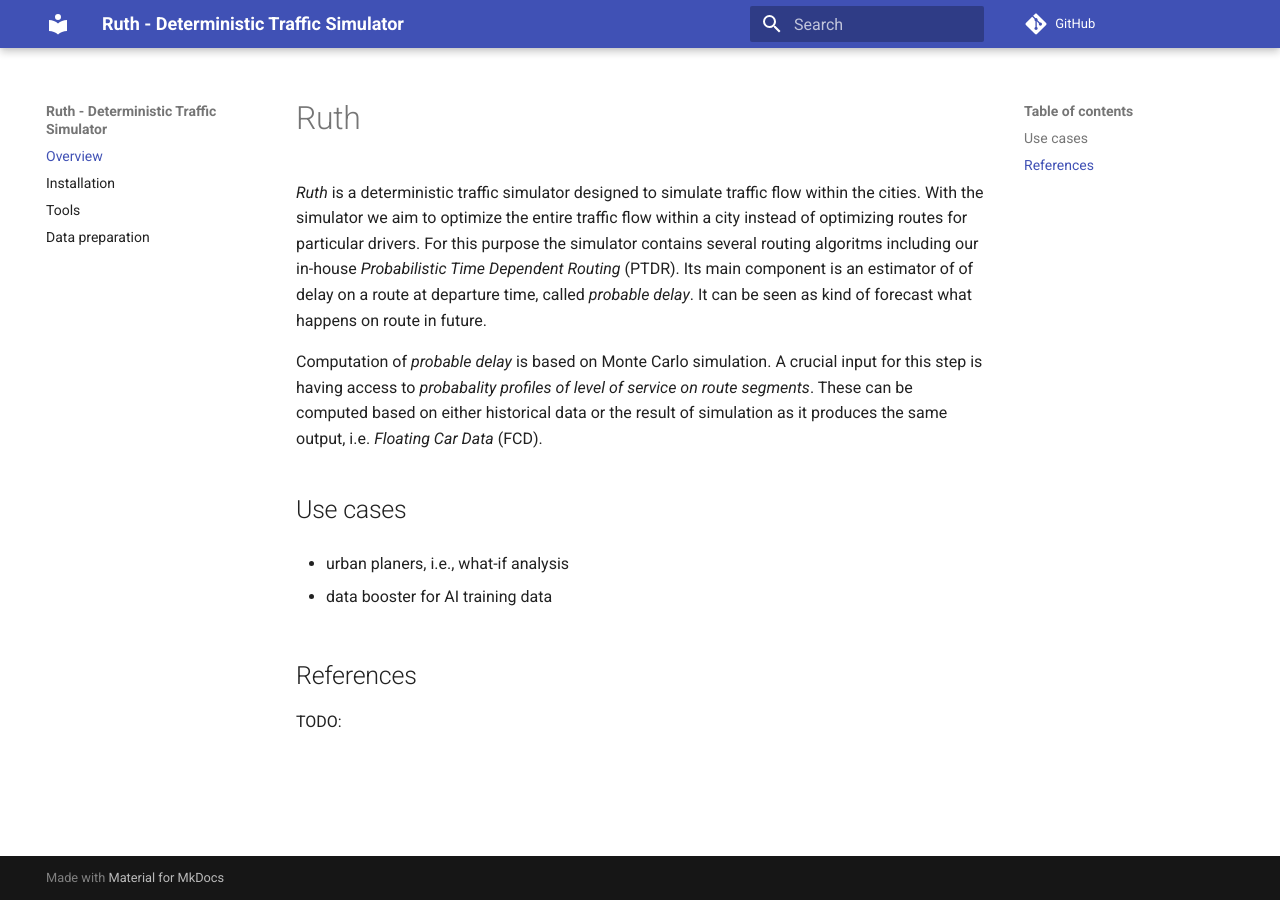
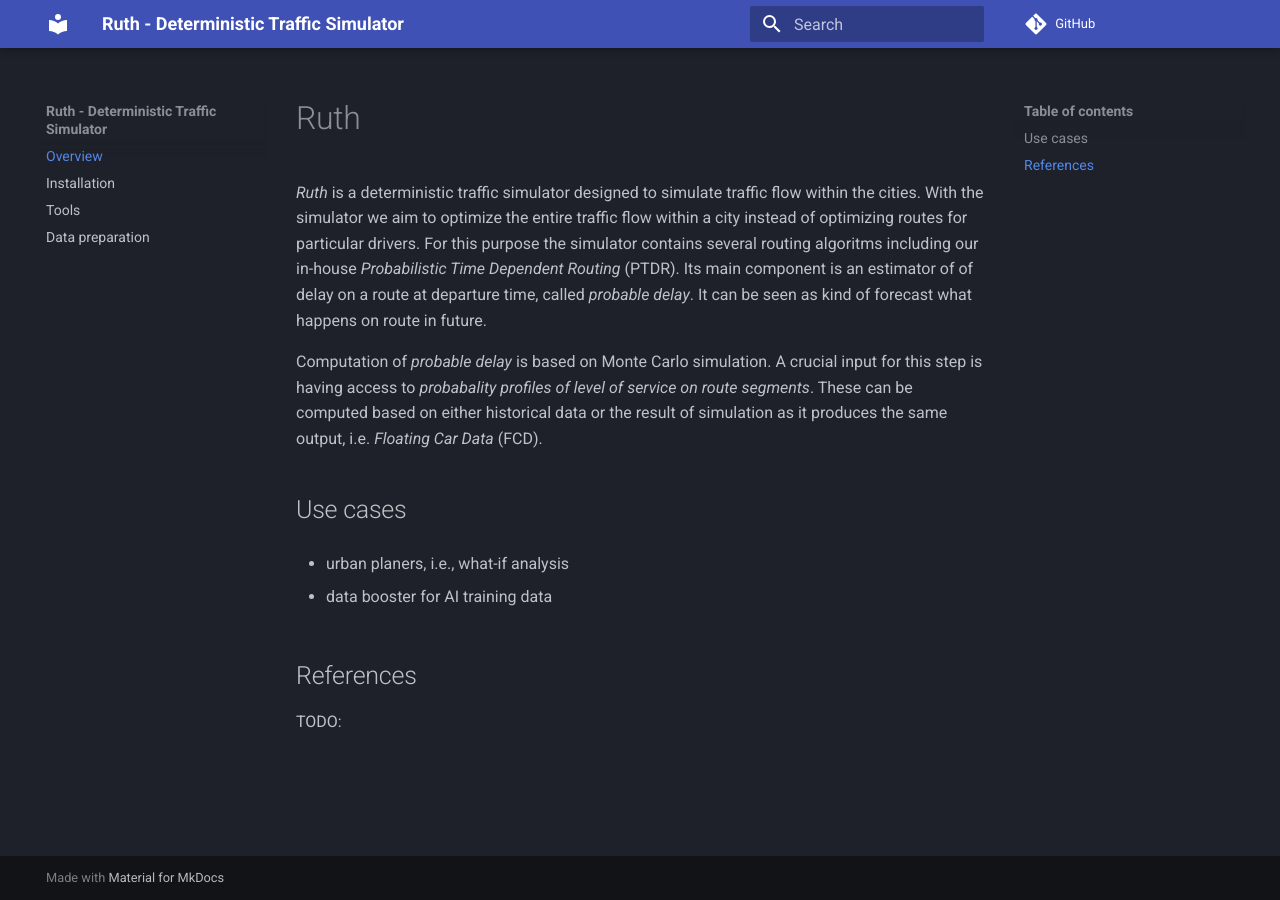
Before and after one commit to It4innovations/ruth, an MkDocs documentation site: the page built from docs/README.md, in a window 1280 px wide. Built offline with MkDocs 1.6.1 and Material for MkDocs 9.7.7, drawn with Linux system fonts in a browser that asks for light colours; comment, search, counter and statistics services are not loaded.

Commit message:
fix palette scheme

```diff
--- a/mkdocs.yml
+++ b/mkdocs.yml
@@ -15,7 +15,7 @@ nav:
 
 theme:
   name: material
-  pallete:
+  palette:
     scheme: slate
   features:
     - content.code.copy
```
